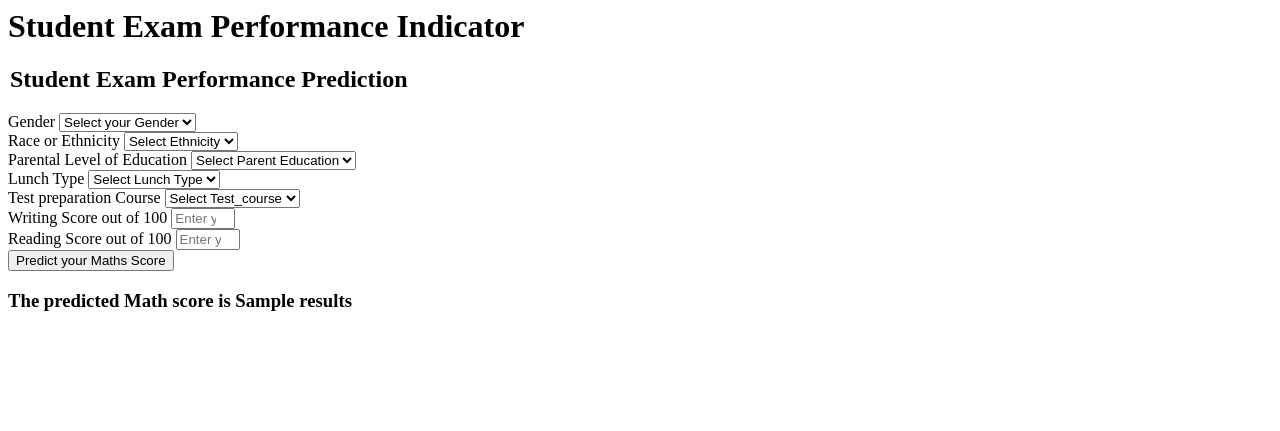
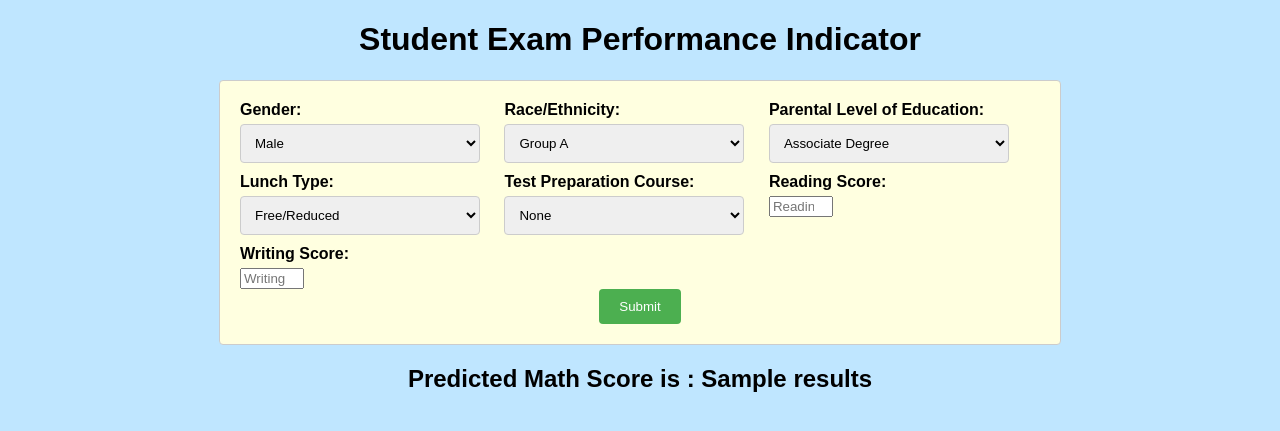
Before and after one commit to VipulUpadhye/student-performance, a Flask app: template templates/home.html in a window 1280 px wide. Shown: the top 431 px of the page. Run offline with Flask 3, Linux system fonts and the light colour scheme; the template is opened without the code that fills it: most values are stand-ins (such as "Sample title", 1, 10 or a date in 2020).

Commit message:
revamped form page

```diff
--- a/templates/home.html
+++ b/templates/home.html
@@ -1,111 +1,81 @@
+<!DOCTYPE html>
 <html>
+  <head>
+    <title>Student Exam Performance Indicator</title>
+    <link rel="stylesheet" href="{{ url_for('static', filename='style.css') }}">
+  </head>
   <body>
-    <div class="login">
     <h1>Student Exam Performance Indicator</h1>
+    <div class="form-box">
+    <form action="{{url_for('predict_data')}}" method="POST">
 
-       <form action="{{ url_for('predict_data')}}" method="post">
-        <h2>
-            <legend>Student Exam Performance Prediction</legend>
-        </h2>
-        <div class="mb-3">
-            <label class="form-label">Gender</label>
-            <select class="form-control" name="gender" placeholder="Enter you Gender" required>
-                <option class="placeholder" selected disabled value="">Select your Gender</option>
-                <option value="male">
-                    Male
-                </option>
-                <option value="female">
-                    Female
-                </option>
+    <div class="form-group">
+      <label for="gender">Gender:</label>
+      <select id="gender" name="gender">
+        <option value="male">Male</option>
+        <option value="female">Female</option>
       </select>
     </div>
-        <div class="mb-3">
-            <label class="form-label">Race or Ethnicity</label>
-            <select class="form-control" name="race_ethnicity" placeholder="Enter you ethnicity" required>
-                <option class="placeholder" selected disabled value="">Select Ethnicity</option>
-                <option value="group A">
-                    Group A
-                </option>
-                <option value="group B">
-                    Group B
-                </option>
-                <option value="group C">
-                    Group C
-                </option>
-                <option value="group D">
-                    Group D
-                </option>
-                <option value="group E">
-                    Group E
-                </option>
+
+    <div class="form-group">
+      <label for="race_ethnicity">Race/Ethnicity:</label>
+      <select id="race_ethnicity" name="race_ethnicity">
+        <option value="group A">Group A</option>
+        <option value="group B">Group B</option>
+        <option value="group C">Group C</option>
+        <option value="group D">Group D</option>
+        <option value="group E">Group E</option>
       </select>
     </div>
-        <div class="mb-3">
-            <label class="form-label">Parental Level of Education</label>
-            <select class="form-control" name="parental_level_of_education"
-                placeholder="Enter you Parent Education" required>
-                <option class="placeholder" selected disabled value="">Select Parent Education</option>
-                <option value="associate's degree">
-                    associate's degree
-                </option>
-                <option value="bachelor's degree">
-                    bachelor's degree
-                </option>
-                <option value="high school">
-                    high school
-                </option>
-                <option value="master's degree">
-                    master's degree
-                </option>
-                <option value="some college">
-                    some college
-                </option>
-                <option value="some high school">
-                    some high school
-                </option>
+
+    <div class="form-group">
+      <label for="parental_level_of_education">Parental Level of Education:</label>
+      <select id="parental_level_of_education" name="parental_level_of_education">
+        <option value="associate's degree">Associate Degree</option>
+        <option value="bachelor's degree">Bachelor's degree</option>
+        <option value="high school">High School</option>
+        <option value="master's degree">Master's Degree</option>
+        <option value="some college">Some College</option>
+        <option value="some high school">Some High School</option>
       </select>
     </div>
-        <div class="mb-3">
-            <label class="form-label">Lunch Type</label>
-            <select class="form-control" name="lunch" placeholder="Enter you Lunch" required>
-                <option class="placeholder" selected disabled value="">Select Lunch Type</option>
-                <option value="free/reduced">
-                    free/reduced
-                </option>
-                <option value="standard">
-                    standard
-                </option>
+
+    <div class="form-group">
+        <label for="lunch">Lunch Type:</label>
+        <select id="lunch" name="lunch">
+          <option value="free/reduced">Free/Reduced</option>
+          <option value="standard">Standard</option>
         </select>
     </div>
-        <div class="mb-3">
-            <label class="form-label">Test preparation Course</label>
-            <select class="form-control" name="test_preparation_course" placeholder="Enter you Course"
-                required>
-                <option class="placeholder" selected disabled value="">Select Test_course</option>
-                <option value="none">
-                    None
-                </option>
-                <option value="completed">
-                    Completed
-                </option>
+
+    <div class="form-group">
+        <label for="test_preparation_course">Test Preparation Course:</label>
+        <select id="test_preparation_course" name="test_preparation_course">
+          <option value="none">None</option>
+          <option value="completed">Completed</option>
         </select>
     </div>
-        <div class="mb-3">
-            <label class="form-label">Writing Score out of 100</label>
-            <input class="form-control" type="number" name="reading_score"
-                placeholder="Enter your Reading score" min='0' max='100' />
+
+    <div class="form-group">
+        <label for="reading_score">Reading Score:</label>
+        <input type="number" id="reading_score" name="reading_score" placeholder="Reading score (out of 100)" min='0' max='100'>
     </div>
-        <div class="mb-3">
-            <label class="form-label">Reading Score out of 100</label>
-            <input class="form-control" type="number" name="writing_score"
-                placeholder="Enter your Reading Score" min='0' max='100' />
+
+    <div class="form-group">
+        <label for="writing_score">Writing Score:</label>
+        <input type="number" id="writing_score" name="writing_score" placeholder="Writing score (out of 100)" min='0' max='100'>
     </div>
-        <div class="mb-3">
-            <input class="btn btn-primary" type="submit" value="Predict your Maths Score" required />
+
+    <div style="clear:both;"></div>
+    <input type="submit" value="Submit">
+
+    </form>
     </div>
-    </form>
-    <h3>
-        The predicted Math score is {{results}}
-    </h3>
-   <body>
+
+    <div>
+    <h2>
+      Predicted Math Score is : {{ results }}
+    </h2>
+
+</body>
 </html>
```
Lines whose indentation alone changed are shown as unchanged.
